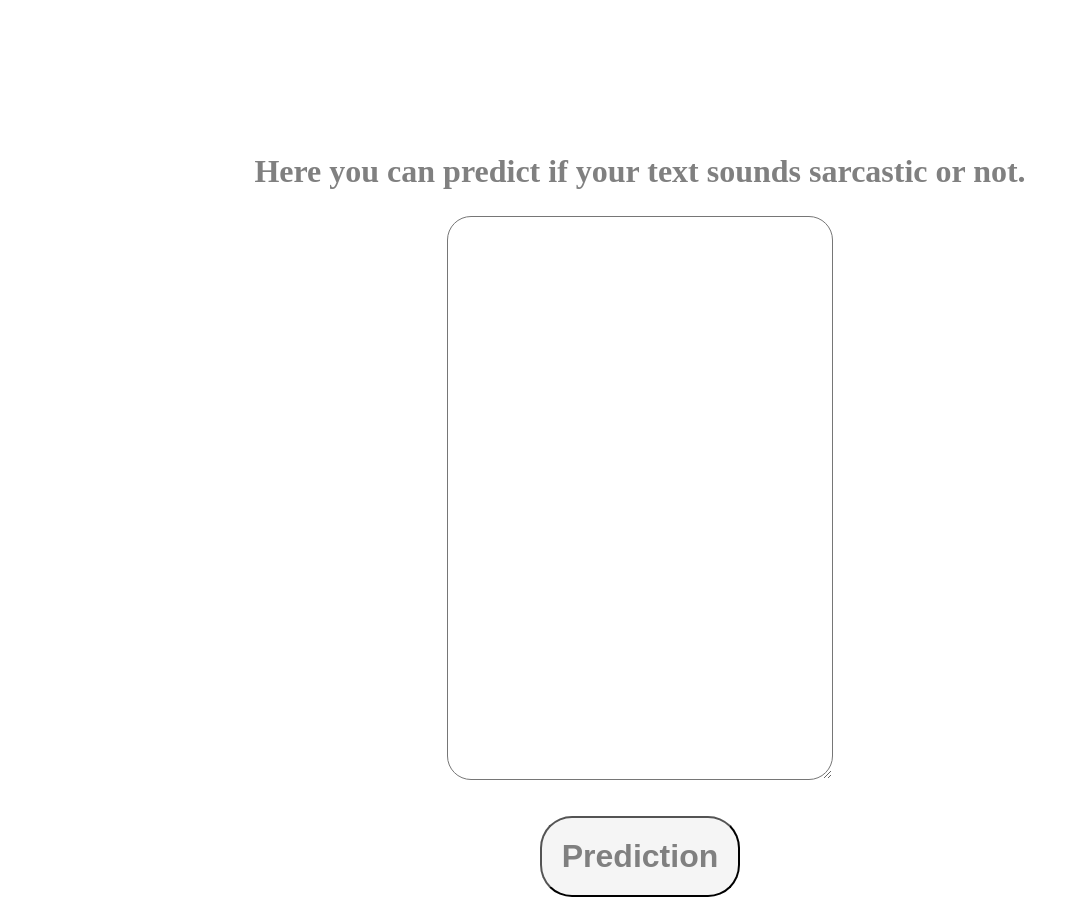
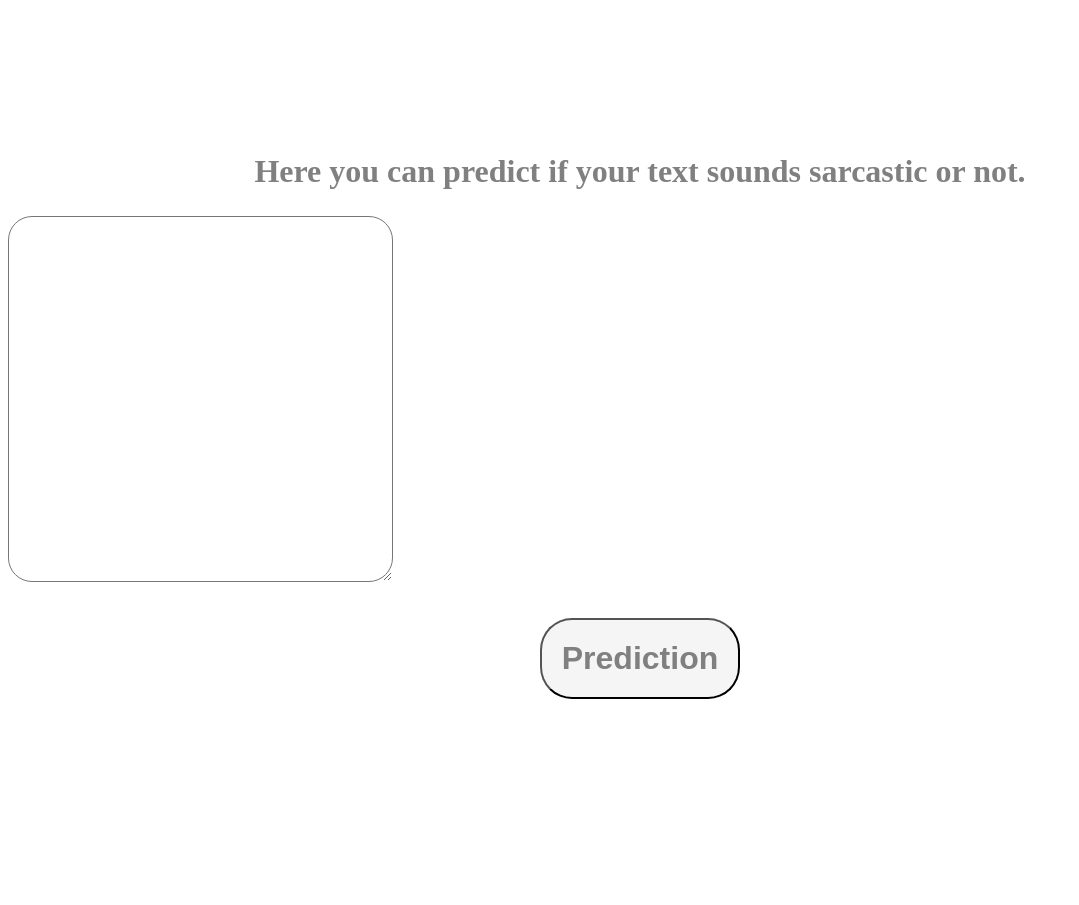
Before and after one commit to OlenaBL/sarcasm, a Flask app: page / in a window 1280 px wide. Shown: the whole page, without its empty margins (0-1079 px from the left). After the commit the page ends 699 px from the top, so only its background shows below. Run offline with Flask 2, Linux system fonts and the light colour scheme.

Commit message:
Update index.html

```diff
--- a/templates/index.html
+++ b/templates/index.html
@@ -34,19 +34,17 @@
             margin : 0 auto;
         }
         #box {
-            display: block;
-            margin : 0 auto;
             height: 25%;
             width: 30%;
             border-radius: 1em;
 	    }
 	textarea {
-	    padding-top: 200px;
 	    font-family: fantasy;
   	    font-size: 24px;
 	    line-height: 1.5em;
 	    color: gray;
             white-space:pre-wrap;
+	    display: block;
 	    }
         </style>
 </head>
```
